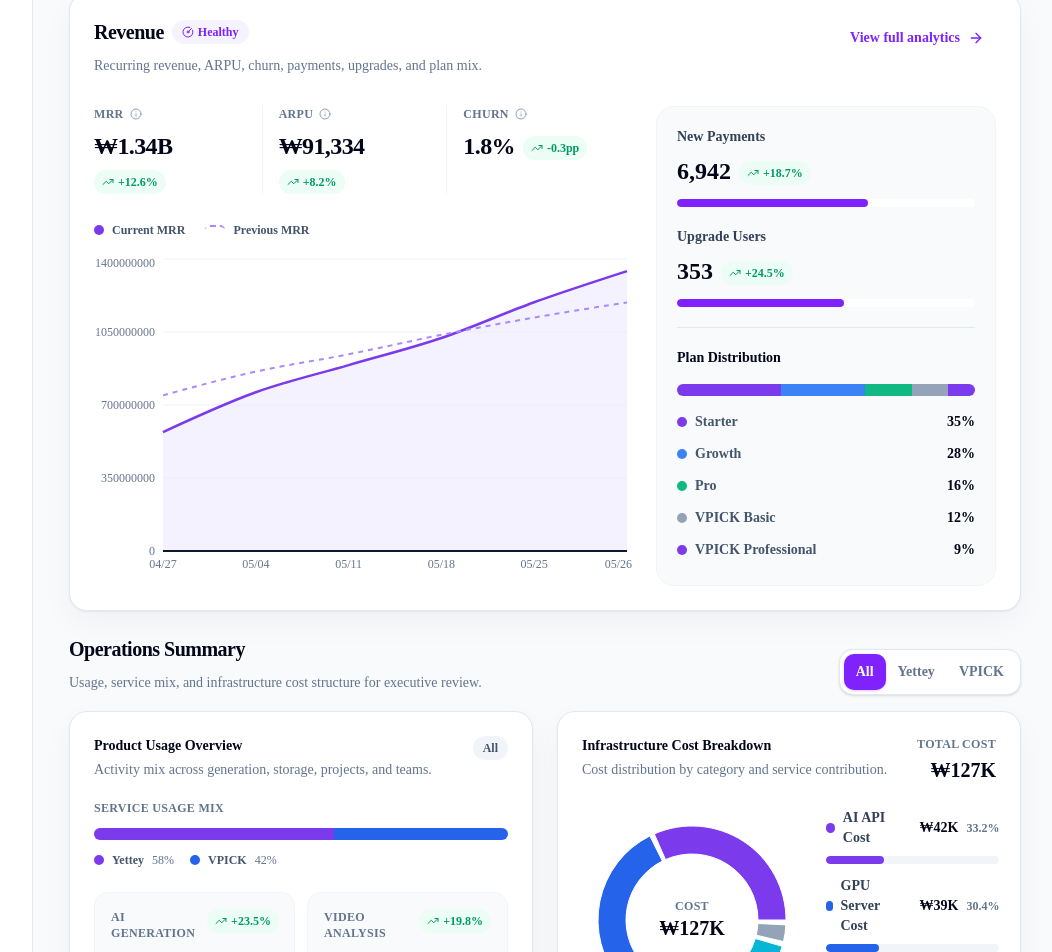
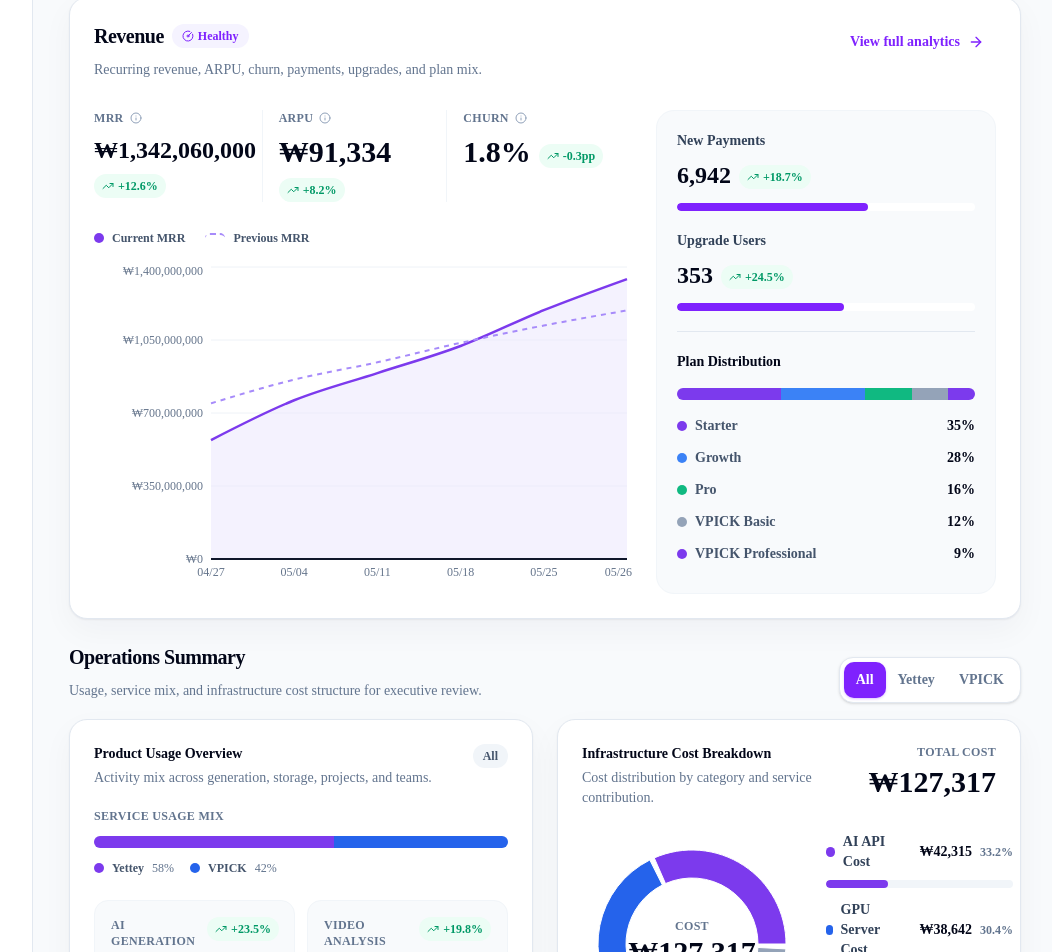
Before and after one commit to hamhwan1/Yettey_admin_dashboard_project, a Next.js app: page /dashboard in a window 1280 px wide. Shown: the part 1540-2492 px from the top of the page, without its empty margins (223-1275 px from the left). Built offline with nearby package versions, Linux system fonts and the light colour scheme.

Commit message:
Standardize monetary value formatting

```diff
--- a/components/dashboard/DashboardOverviewClient.tsx
+++ b/components/dashboard/DashboardOverviewClient.tsx
@@ -41,6 +41,7 @@ import {
   type DashboardService,
   useDashboardServiceFilter,
 } from "@/lib/dashboard-service-store"
+import { metricValueTypography } from "@/lib/metric-typography"
 import { formatKrw } from "@/lib/pricing-plans"
 import { cn } from "@/lib/utils"
 import { analyticsBlocks, formatNumber } from "./dashboard-data"
@@ -50,7 +51,7 @@ type DeltaTone = "positive" | "negative" | "neutral"
 type SummaryMetric = {
   label: string
   value: string | number
-  format?: "number" | "compactCurrency" | "currency" | "percent" | "duration"
+  format?: "number" | "currency" | "percent" | "duration"
   delta: string
   deltaTone?: DeltaTone
 }
@@ -516,9 +517,10 @@ export default function DashboardOverviewClient() {
                     tick={{ fill: "#64748b", fontSize: 12 }}
                     tickLine={false}
                     axisLine={false}
-                    width={64}
-                  />
-                  <Tooltip />
+                    tickFormatter={(value) => formatKrw(Number(value))}
+                    width={112}
+                  />
+                  <Tooltip formatter={formatRevenueTooltip} />
                   <Area
                     dataKey="mrr"
                     stroke="#7c3aed"
@@ -596,7 +598,7 @@ function TopSummaryBlock({
                 {metric.label}
               </p>
               <AnimatedMetricValue
-                className="mt-2 text-2xl font-bold tracking-tight text-slate-950 dark:text-slate-50"
+                className={cn("mt-2 text-slate-950 dark:text-slate-50", metricValueTypography(metric.value))}
                 value={metric.value}
               />
             </div>
@@ -796,8 +798,8 @@ function OperationsSummaryBlock({
                 Total cost
               </p>
               <AnimatedMetricValue
-                className="mt-1 text-xl font-bold text-slate-950 dark:text-slate-50"
-                value={formatCompactCurrency(totalCost)}
+                className={cn("mt-1 text-slate-950 dark:text-slate-50", metricValueTypography(formatKrw(totalCost)))}
+                value={formatKrw(totalCost)}
               />
             </div>
           </div>
@@ -819,15 +821,15 @@ function OperationsSummaryBlock({
                           <Cell key={row.label} fill={row.color} />
                         ))}
                       </Pie>
-                      <Tooltip formatter={(value) => formatCompactCurrency(Number(value))} />
+                      <Tooltip formatter={(value) => formatKrw(Number(value))} />
                     </PieChart>
                   </ResponsiveContainer>
                   <div className="pointer-events-none absolute inset-0 flex flex-col items-center justify-center">
                     <span className="text-xs font-bold uppercase tracking-wide text-slate-500">
                       Cost
                     </span>
-                    <span className="text-xl font-bold text-slate-950 dark:text-slate-50">
-                      {formatCompactCurrency(totalCost)}
+                    <span className={cn("text-slate-950 dark:text-slate-50", metricValueTypography(formatKrw(totalCost)))}>
+                      {formatKrw(totalCost)}
                     </span>
                   </div>
                 </>
@@ -921,7 +923,7 @@ function CostCategoryRow({
   const share = (row.amount / total) * 100
 
   return (
-    <div title={`${row.label}: ${formatCompactCurrency(row.amount)}`}>
+    <div title={`${row.label}: ${formatKrw(row.amount)}`}>
       <div className="flex items-center justify-between gap-3 text-sm">
         <div className="flex items-center gap-2">
           <span
@@ -934,7 +936,7 @@ function CostCategoryRow({
         </div>
         <div className="text-right">
           <span className="font-bold text-slate-950 dark:text-slate-50">
-            {formatCompactCurrency(row.amount)}
+            {formatKrw(row.amount)}
           </span>
           <span className="ml-2 text-xs font-semibold text-slate-500">
             {share.toFixed(1)}%
@@ -963,7 +965,7 @@ function ServiceCostSplitRow({
   const vpickShare = 100 - yetteyShare
 
   return (
-    <div title={`${row.label}: Yettey ${formatCompactCurrency(row.yettey)}, VPICK ${formatCompactCurrency(row.vpick)}`}>
+    <div title={`${row.label}: Yettey ${formatKrw(row.yettey)}, VPICK ${formatKrw(row.vpick)}`}>
       <div className="mb-2 flex items-center justify-between gap-3 text-sm">
         <span className="font-bold text-slate-700 dark:text-slate-200">
           {row.label}
@@ -989,8 +991,8 @@ function ServiceCostSplitRow({
         />
       </div>
       <div className="mt-2 flex items-center justify-between text-xs font-semibold text-slate-500">
-        <span>Yettey {formatCompactCurrency(row.yettey)}</span>
-        <span>VPICK {formatCompactCurrency(row.vpick)}</span>
+        <span>Yettey {formatKrw(row.yettey)}</span>
+        <span>VPICK {formatKrw(row.vpick)}</span>
       </div>
     </div>
   )
@@ -1041,11 +1043,14 @@ function BlockHeader({
 function InlineMetrics({ metrics }: { metrics: readonly SummaryMetric[] }) {
   return (
     <div className="grid gap-4 sm:grid-cols-3">
-      {metrics.map((metric) => (
+      {metrics.map((metric) => {
+        const value = formatMetricValue(metric)
+
+        return (
           <div
             key={metric.label}
             className="border-r border-slate-100 pr-4 last:border-r-0 dark:border-slate-800"
-          title={`${metric.label}: ${formatMetricValue(metric)} (${metric.delta})`}
+            title={`${metric.label}: ${value} (${metric.delta})`}
           >
             <div className="flex items-center gap-1.5">
               <p className="text-xs font-bold uppercase tracking-wide text-slate-500">
@@ -1055,13 +1060,14 @@ function InlineMetrics({ metrics }: { metrics: readonly SummaryMetric[] }) {
             </div>
             <div className="mt-2 flex flex-wrap items-baseline gap-2">
               <AnimatedMetricValue
-              className="text-2xl font-bold tracking-tight text-slate-950 dark:text-slate-50"
-              value={formatMetricValue(metric)}
+                className={cn("text-slate-950 dark:text-slate-50", metricValueTypography(value))}
+                value={value}
               />
               <DeltaBadge tone={metric.deltaTone}>{metric.delta}</DeltaBadge>
             </div>
           </div>
-      ))}
+        )
+      })}
     </div>
   )
 }
@@ -1432,7 +1438,7 @@ function createDashboardDataset({
     },
     {
       label: "MRR",
-      value: formatCompactCurrency(mrr),
+      value: formatKrw(mrr),
       delta: formatPercent(compareProfile.mrrDelta),
       deltaTone: toneFromDelta(compareProfile.mrrDelta),
       href: "/dashboard/revenue",
@@ -1468,7 +1474,7 @@ function createDashboardDataset({
     {
       label: "MRR",
       value: mrr,
-      format: "compactCurrency",
+      format: "currency",
       delta: formatPercent(compareProfile.mrrDelta),
       deltaTone: toneFromDelta(compareProfile.mrrDelta),
     },
@@ -1940,10 +1946,6 @@ function formatMetricValue(metric: SummaryMetric) {
     return formatNumber(metric.value)
   }
 
-  if (metric.format === "compactCurrency" && typeof metric.value === "number") {
-    return formatCompactCurrency(metric.value)
-  }
-
   if (metric.format === "currency" && typeof metric.value === "number") {
     return formatKrw(metric.value)
   }
@@ -1955,8 +1957,18 @@ function formatMetricValue(metric: SummaryMetric) {
   return String(metric.value)
 }
 
-function formatCompactCurrency(value: number) {
-  return formatKrw(value, true)
+function formatRevenueTooltip(value: unknown, name: unknown) {
+  if (typeof value !== "number") {
+    return String(value)
+  }
+
+  const key = String(name).toLowerCase()
+
+  if (key.includes("mrr")) {
+    return formatKrw(value)
+  }
+
+  return formatNumber(value)
 }
 
 function compactNumber(value: number) {
--- a/components/dashboard/dashboard-data.ts
+++ b/components/dashboard/dashboard-data.ts
@@ -3,7 +3,7 @@ export type ServiceFilter = "Overall" | "Yettey" | "VPICK"
 export type ExecutiveKpi = {
   label: string
   baseValue: number
-  format: "number" | "compactCurrency" | "currency" | "percent" | "retention"
+  format: "number" | "currency" | "percent" | "retention"
   retention?: {
     d1: number
     d7: number
@@ -54,7 +54,7 @@ export const executiveKpis: ExecutiveKpi[] = [
   {
     label: "MRR",
     baseValue: 1342060000,
-    format: "compactCurrency",
+    format: "currency",
     delta: "+22.0%",
     deltaTone: "positive",
     status: "Healthy",
@@ -219,7 +219,7 @@ export const analyticsBlocks = {
     href: "/dashboard/revenue",
     status: "Healthy",
     summary: [
-      { label: "MRR", value: 1342060000, format: "compactCurrency", delta: "+22.0%" },
+      { label: "MRR", value: 1342060000, format: "currency", delta: "+22.0%" },
       { label: "Paid Users", value: 14694, format: "number", delta: "+9.4%" },
       { label: "ARPU", value: 91337, format: "currency", delta: "+4.8%" },
       { label: "Churn", value: 3.8, format: "percent", delta: "-0.7%" },
@@ -343,7 +343,7 @@ export const overviewKpis = [
   },
   {
     label: "Revenue",
-    value: "₩1.34B",
+    value: "₩1,342,060,000",
     detail: "Open revenue analysis",
     insight: "Credit-heavy accounts are showing higher upgrade intent this period.",
     href: "/dashboard/revenue",
--- a/components/revenue/RevenueCharts.tsx
+++ b/components/revenue/RevenueCharts.tsx
@@ -256,7 +256,7 @@ export default function RevenueCharts({
                 </PieChart>
               </ResponsiveContainer>
               <div className="pointer-events-none absolute inset-0 flex flex-col items-center justify-center">
-                <span className="text-xl font-bold text-slate-950">
+                <span className={cn("text-slate-950", metricValueTypography(formatCurrency(summary.totalRevenue)))}>
                   {formatCurrency(summary.totalRevenue)}
                 </span>
                 <span className="text-xs font-bold text-slate-500">
@@ -310,7 +310,12 @@ export default function RevenueCharts({
               <LineChart data={buildPlanTrend(planRows, chartDailyTrend)}>
                 <CartesianGrid stroke="#eef2f7" vertical={false} />
                 <XAxis dataKey="date" tickLine={false} axisLine={false} />
-                <YAxis tickLine={false} axisLine={false} width={72} />
+                <YAxis
+                  tickFormatter={(value) => formatCurrency(Number(value))}
+                  tickLine={false}
+                  axisLine={false}
+                  width={112}
+                />
                 <Tooltip formatter={(value) => formatCurrency(Number(value))} />
                 {planRows.map((plan, index) => (
                   <Line
@@ -488,7 +493,12 @@ function buildRevenueTabConfig(
           </defs>
           <CartesianGrid stroke="#eef2f7" vertical={false} />
           <XAxis dataKey="date" tickLine={false} axisLine={false} />
-          <YAxis tickLine={false} axisLine={false} width={72} />
+          <YAxis
+            tickFormatter={(value) => formatCurrency(Number(value))}
+            tickLine={false}
+            axisLine={false}
+            width={112}
+          />
           <Tooltip formatter={(value) => formatCurrency(Number(value))} />
           <Area
             dataKey="netRevenue"
--- a/lib/pricing-plans.ts
+++ b/lib/pricing-plans.ts
@@ -22,7 +22,7 @@ export const currentPlans: CurrentPlan[] = [
     limits: ["4 projects", "2 users"],
     name: "Starter",
     price: 49000,
-    priceLabel: "₩49,000 / mo",
+    priceLabel: `${formatKrw(49000)} / mo`,
     product: "Yettey",
   },
   {
@@ -30,7 +30,7 @@ export const currentPlans: CurrentPlan[] = [
     limits: ["10 projects", "3 users"],
     name: "Growth",
     price: 99000,
-    priceLabel: "₩99,000 / mo",
+    priceLabel: `${formatKrw(99000)} / mo`,
     product: "Yettey",
   },
   {
@@ -38,7 +38,7 @@ export const currentPlans: CurrentPlan[] = [
     limits: ["Unlimited projects", "10 users"],
     name: "Pro",
     price: 249000,
-    priceLabel: "₩249,000 / mo",
+    priceLabel: `${formatKrw(249000)} / mo`,
     product: "Yettey",
   },
   {
@@ -51,7 +51,7 @@ export const currentPlans: CurrentPlan[] = [
     ],
     name: "Basic",
     price: 20000,
-    priceLabel: "₩20,000 / mo, VAT included",
+    priceLabel: `${formatKrw(20000)} / mo, VAT included`,
     product: "VPICK",
   },
   {
@@ -65,7 +65,7 @@ export const currentPlans: CurrentPlan[] = [
     ],
     name: "Professional",
     price: 40000,
-    priceLabel: "₩40,000 / mo, VAT included",
+    priceLabel: `${formatKrw(40000)} / mo, VAT included`,
     product: "VPICK",
   },
 ]
@@ -94,19 +94,7 @@ export function getPlanPrice(plan: CurrentPlanName) {
   return planPrices[plan]
 }
 
-export function formatKrw(value: number, compact = false) {
-  if (compact && Math.abs(value) >= 1000000000) {
-    return `₩${(value / 1000000000).toFixed(2)}B`
-  }
-
-  if (compact && Math.abs(value) >= 1000000) {
-    return `₩${(value / 1000000).toFixed(1)}M`
-  }
-
-  if (compact && Math.abs(value) >= 1000) {
-    return `₩${(value / 1000).toFixed(0)}K`
-  }
-
+export function formatKrw(value: number) {
   return new Intl.NumberFormat("ko-KR", {
     currency: "KRW",
     maximumFractionDigits: 0,
```
Lines whose indentation alone changed are shown as unchanged.
